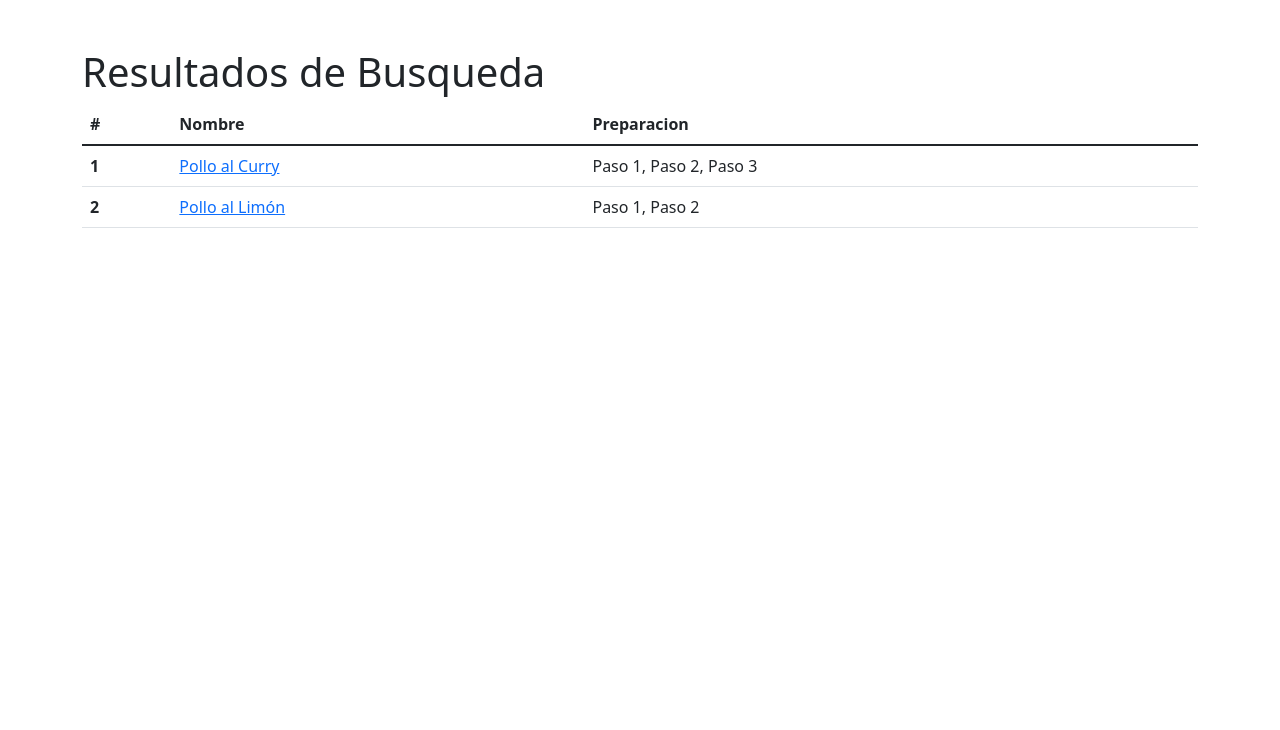
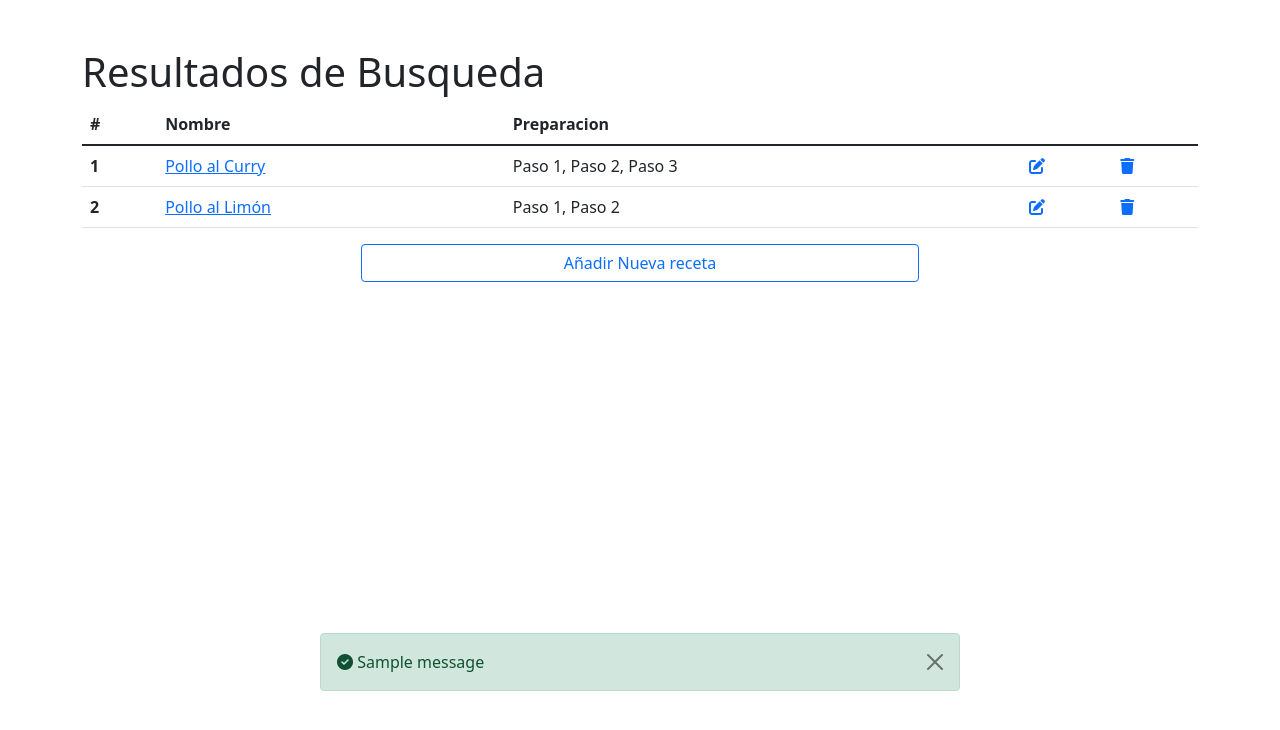
Before and after one commit to marinamuca/PracticasDAI, a Django app: template P3/app/recetas/templates/busqueda.html in a window 1280 px wide. Shown: the part 56-786 px from the top of the page. Run offline with Django 4.2, Linux system fonts and the light colour scheme; the template is opened without the code that fills it: values that come from a table or form of the project are taken from there, others are empty; data comes from the database, SQL or seed files in the repository; both versions use the stored data as it was after the commit; one stand-in notice (Sample message) is shown; some libraries are stand-ins or nearby versions.

Commit message:
Messages and edit

```diff
--- a/P3/app/recetas/templates/base.html
+++ b/P3/app/recetas/templates/base.html
@@ -10,6 +10,7 @@
 
     <!-- Latest Jquery -->
     <script src="https://ajax.googleapis.com/ajax/libs/jquery/3.6.0/jquery.min.js"></script>
+    <script src="https://kit.fontawesome.com/35f230cea2.js" crossorigin="anonymous"></script>
     <title>Practica 3</title>
   </head>
   <body class="{% if modo_oscuro %}bg-dark text-white{% endif %}">
@@ -40,6 +41,18 @@
             <h1 class="mt-5">¡Hola, {{ saludado }}!</h1>
             <h4 class="mt-5">¡Estas visualizando la página en modo {% if modo_oscuro %} oscuro{% else %} claro{% endif %}!</h4>
         {% endblock %}
+
+        {% if messages %}
+            <div class="d-grid gap-2 col-6 mx-auto position-absolute bottom-0 start-50 translate-middle ">
+              {% for message in messages %}
+                <div class="alert {{ message.tags }} alert-dismissible fade show" role="alert">
+                  <i class="fa-solid fa-circle-check"></i>
+                  {{ message }}
+                  <button type="button" class="btn-close" data-bs-dismiss="alert" aria-label="Close"></button>
+                </div>
+              {% endfor %}
+            </div>
+        {% endif %}
     </div>
 
 
--- a/P3/app/recetas/templates/busqueda.html
+++ b/P3/app/recetas/templates/busqueda.html
@@ -14,10 +14,40 @@
           {% for receta in recetas %}
             <tr>
                 <th scope="row">{{ receta.id }}</th>
-                <td><a class="{% if modo_oscuro %}link-info{% endif %} "href="{% url 'detalle' receta.id %}">{{ receta.nombre }}</a></td>
+                <td><a class="{% if modo_oscuro %}link-info{% endif %}" href="{% url 'detalle' receta.id %}">{{ receta.nombre }}</a></td>
                 <td>{{ receta.preparación }}</td>
+                {% comment %} * EDIT / DELETE BUTTONS * {% endcomment %}
+                <td><a class="{% if modo_oscuro %}link-info{% endif %}" href={% url 'receta_edit' receta.id %}>
+                  <i class="fa-solid fa-pen-to-square"/>
+                </a></td>
+                <td><a class="{% if modo_oscuro %}link-info{% endif %}" role="button" data-bs-toggle="modal" data-bs-target="#staticBackdrop-delete-{{ receta.id }}">
+                  <i class="fa-solid fa-trash"></i>
+                </a></td>
             </tr>
+            {% comment %} * MODAL * {% endcomment %}
+            <div class="modal fade" id="staticBackdrop-delete-{{ receta.id }}" data-bs-backdrop="static" data-bs-keyboard="false" tabindex="-1" aria-labelledby="staticBackdropLabel" aria-hidden="true">
+              <div class="modal-dialog modal-dialog-centered">
+                <div class="modal-content {% if modo_oscuro %}bg-dark{% endif %}">
+                  <div class="modal-header justify-content-center">
+                    <h1 class="modal-title fs-5" id="staticBackdropLabel">¿Quieres eliminar la receta {{ receta.nombre }}? </h1>
+                  </div>
+                  {% comment %} <div class="modal-body">
+
+                  </div> {% endcomment %}
+                  <div class="modal-footer justify-content-center">
+                    <button type="button" class="btn btn-secondary" data-bs-dismiss="modal">Cancelar</button>
+                    <a class="btn btn-danger" href="{% url 'receta_delete' receta.id %}">Eliminar</a>
+                  </div>
+                </div>
+              </div>
+            </div>
           {% endfor %}
         </tbody>
       </table>
+
+      <div class="d-grid gap-2 col-6 mx-auto">
+      <a class="btn {% if modo_oscuro %}btn-outline-info {% else %} btn-outline-primary{% endif %}" href={% url 'receta_new' %}>
+        <span>Añadir Nueva receta</span>
+      </a>
+    </div>
 {% endblock %}
--- a/P3/app/recetas/urls.py
+++ b/P3/app/recetas/urls.py
@@ -8,4 +8,7 @@ urlpatterns = [
     path('busqueda', views.busqueda, name='busqueda'),
     path('detalle/<id_receta>', views.detalle, name='detalle'),
     path('mode', views.mode, name='mode'),
+    path('receta/new', views.receta_new, name='receta_new'),
+    path('receta/edit/<id_receta>', views.receta_edit, name='receta_edit'),
+    path('receta/delete/<id_receta>', views.receta_delete, name='receta_delete'),
 ] + static(settings.MEDIA_URL, document_root=settings.MEDIA_ROOT)
--- a/P3/requirements.txt
+++ b/P3/requirements.txt
@@ -1,2 +1,4 @@
 # requirements.txt
 django==4.1.1
+django-crispy-forms>=1.14.0
+crispy-bootstrap5=0.7
```
Also changed, not shown: P3/app/mi_sitio/settings.py (+13 -0 lines), P3/app/recetas/forms.py (added, +20 -0 lines), P3/app/recetas/templates/addReceta.html (added, +16 -0 lines), P3/app/recetas/views.py (+61 -1 lines), P3/app/db.sqlite3.
